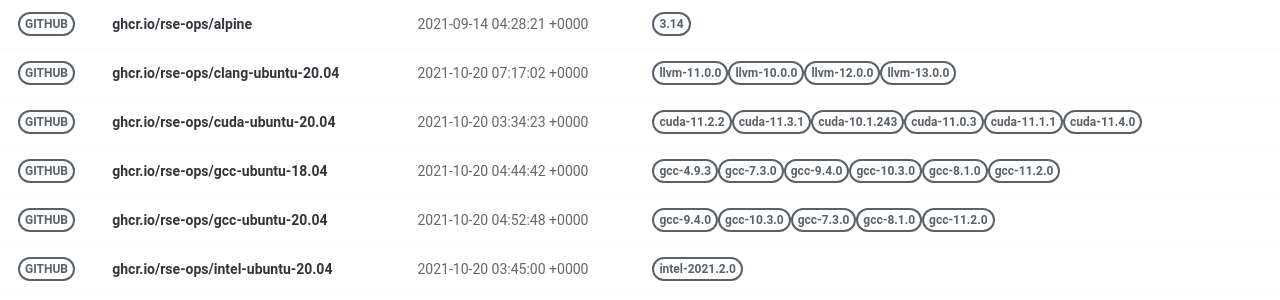
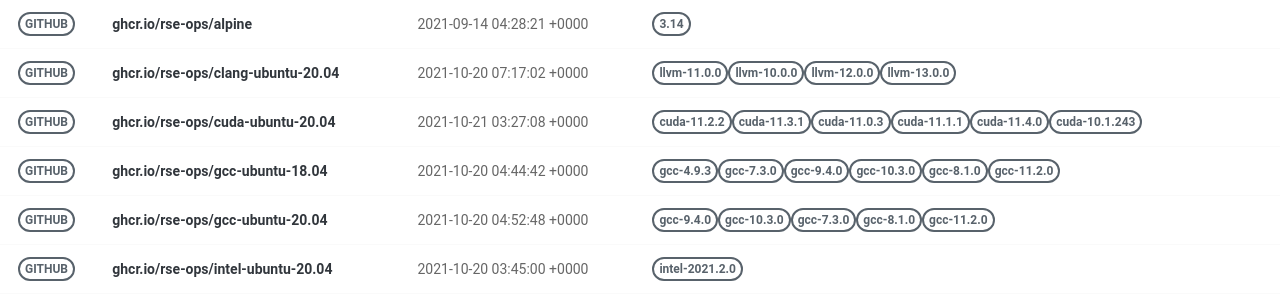
Before and after one commit to rse-ops/docker-images, a Jekyll site: the page built from pages/index.md, in a window 1280 px wide. Shown: the part 130-430 px from the top of the page. Built offline with Jekyll 4.4.1, drawn with Linux system fonts in a browser that asks for light colours; nearby versions of some CDN libraries.

Commit message:
Automated push to update library 2021-10-21

```diff
--- a/_library/ghcr.io-rse-ops-cuda-ubuntu-20.04.md
+++ b/_library/ghcr.io-rse-ops-cuda-ubuntu-20.04.md
@@ -1,7 +1,7 @@
 ---
 layout: container
 name: ghcr.io/rse-ops/cuda-ubuntu-20.04
-updated_at: 2021-10-20 03:34:23.727495
+updated_at: 2021-10-21 03:27:08.481457
 
 
 container_url: https://github.com/orgs/rse-ops/packages/container/package/cuda-ubuntu-20.04
```
Also changed, not shown: other parts of _library/ghcr.io-rse-ops-cuda-ubuntu-20.04.md (+3 -3 lines).
